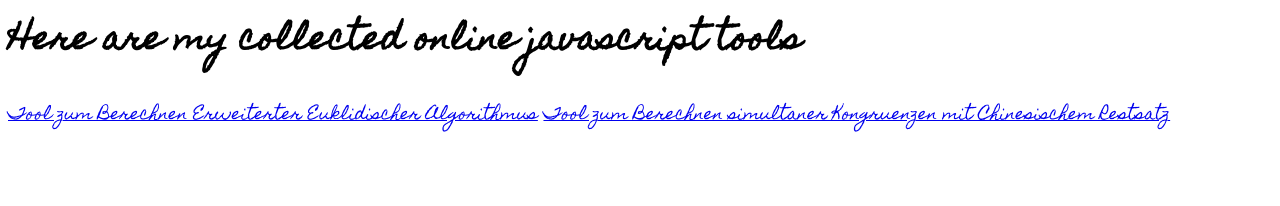
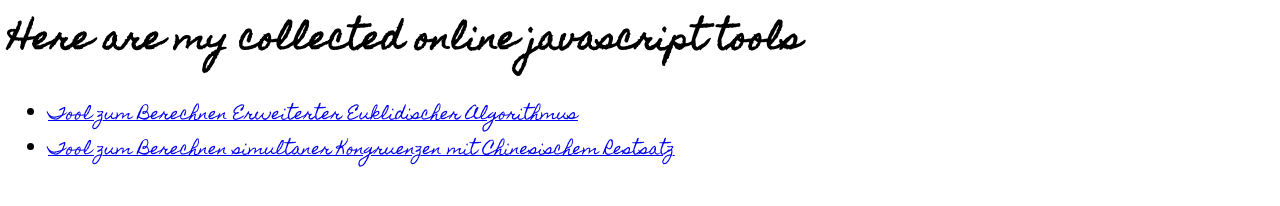
Before and after one commit to Klexander/Klexander.github.io, a plain HTML site: page index.html in a window 1280 px wide. Drawn offline with Linux system fonts and the light colour scheme.

Commit message:
Update index.html

```diff
--- a/index.html
+++ b/index.html
@@ -9,6 +9,8 @@
 </head>
 <body>
 <h1>Here are my collected online javascript tools</h1>
-<a href="expandedeuclid.html">Tool zum Berechnen Erweiterter Euklidischer Algorithmus</a>
-<a href="chineserestsatz.html">Tool zum Berechnen simultaner Kongruenzen mit Chinesischem Restsatz</a>
+  <ul>
+    <li><a href="expandedeuclid.html">Tool zum Berechnen Erweiterter Euklidischer Algorithmus</a></li>
+    <li><a href="chineserestsatz.html">Tool zum Berechnen simultaner Kongruenzen mit Chinesischem Restsatz</a></li>
+  </ul>
 </body>
```
